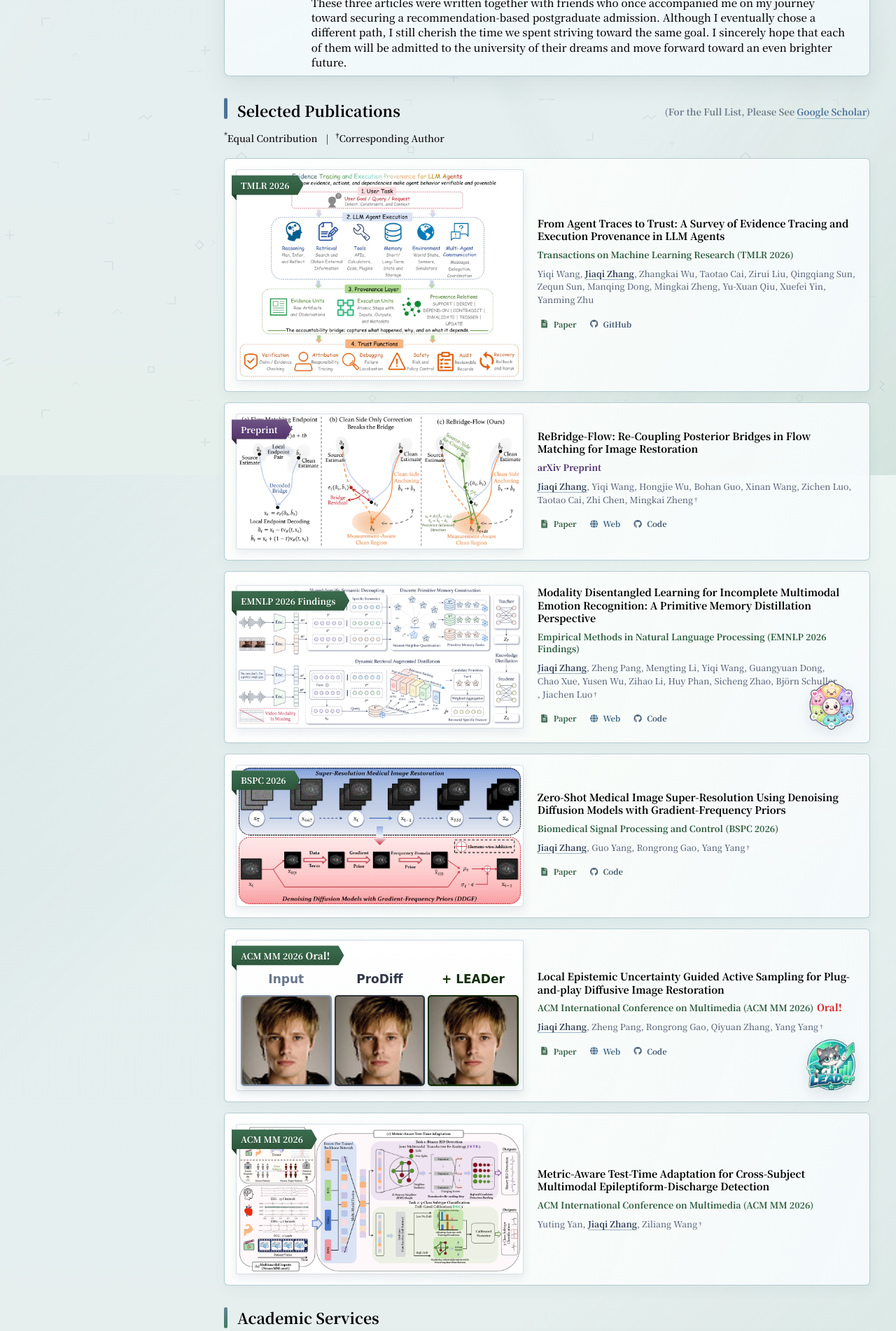
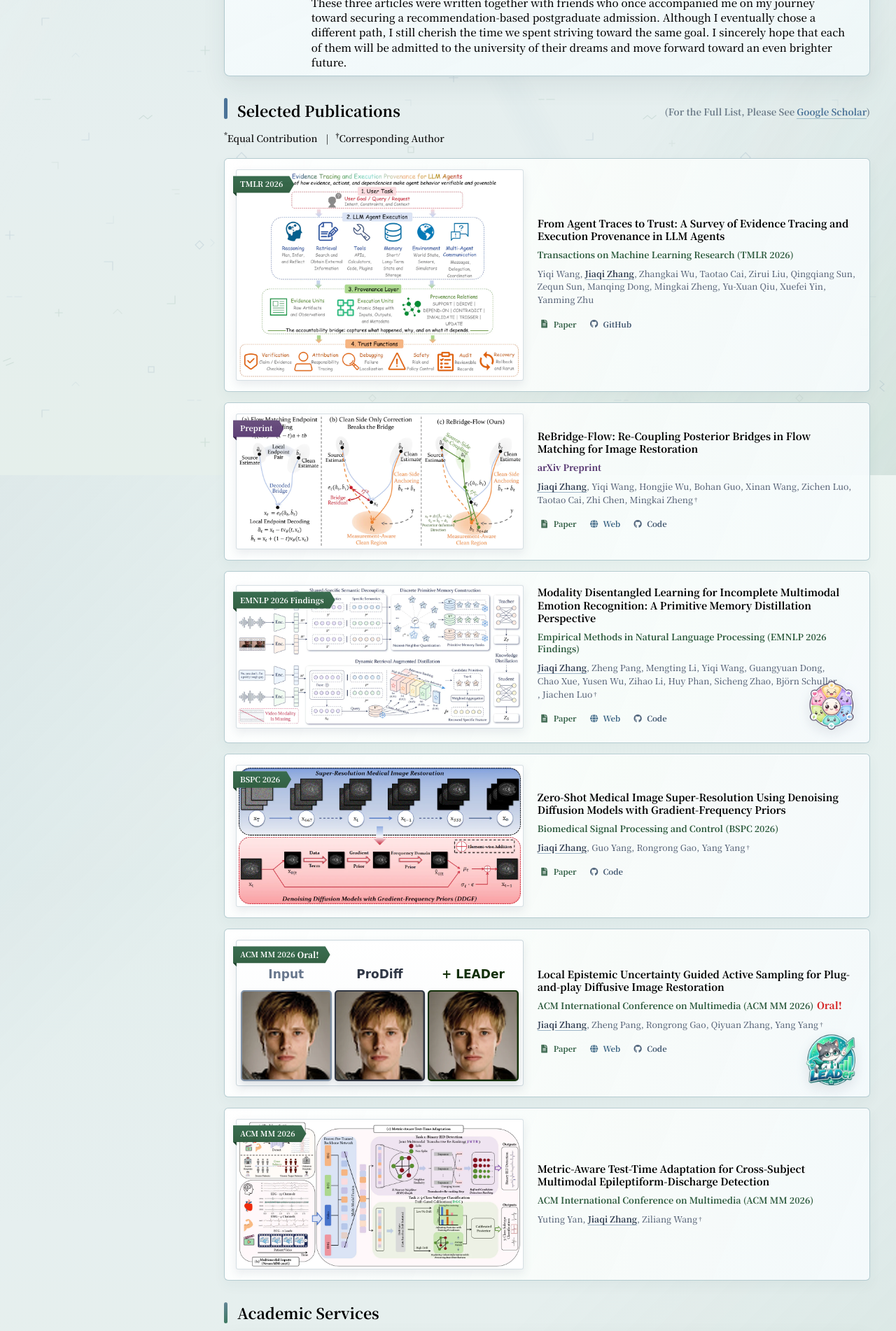
Before and after one commit to JiaqiZhang-Sengoku/JiaqiZhang-Sengoku.github.io, a Jekyll site: the page built from _pages/about.md, in a window 1280 px wide. Shown: the part 852-2754 px from the top of the page at 70% size. Built offline with Jekyll 4.4.1, drawn with Linux system fonts in a browser that asks for light colours; some web fonts are replaced; comment, search, counter and statistics services are not loaded.

Commit message:
20260707

```diff
--- a/assets/css/main.scss
+++ b/assets/css/main.scss
@@ -2487,22 +2487,22 @@
 }
 
 .badge--accepted {
-    --ribbon-wrap: 7px;
-    --ribbon-body-height: 28px;
-    --ribbon-midpoint: 14px;
-    --ribbon-tip: 8px;
-    --ribbon-fold: 8px;
-    top: 7px !important;
+    --ribbon-wrap: 5px;
+    --ribbon-body-height: 24px;
+    --ribbon-midpoint: 12px;
+    --ribbon-tip: 7px;
+    --ribbon-fold: 5px;
+    top: 8px !important;
     right: auto;
     left: calc(-1 * var(--ribbon-wrap)) !important;
     box-sizing: border-box;
     height: calc(var(--ribbon-body-height) + var(--ribbon-fold));
     min-height: calc(var(--ribbon-body-height) + var(--ribbon-fold));
-    padding: 0 calc(var(--ribbon-tip) + 12px) var(--ribbon-fold) 13px !important;
+    padding: 0 calc(var(--ribbon-tip) + 9px) var(--ribbon-fold) 10px !important;
     overflow: hidden;
     border: 0 !important;
     border-radius: 0 !important;
-    background: linear-gradient(180deg, #386b4c 0%, #2e5b3e 55%, #294f37 100%) !important;
+    background: linear-gradient(180deg, #376b4d 0%, #2e5b3e 100%) !important;
     color: #ffffff !important;
     box-shadow: inset 0 1px 0 rgba(255, 255, 255, 0.17) !important;
     backdrop-filter: none;
@@ -2515,15 +2515,15 @@
         var(--ribbon-wrap) 100%,
         0 var(--ribbon-body-height)
     );
-    filter: drop-shadow(0 2px 3px rgba(25, 61, 40, 0.22));
-    font-size: 0.86rem !important;
+    filter: drop-shadow(0 1px 2px rgba(25, 61, 40, 0.20));
+    font-size: 0.76rem !important;
     font-weight: 700;
-    text-shadow: 0 1px 1px rgba(17, 44, 28, 0.18);
+    text-shadow: none;
     opacity: 0.98;
 }
 
 .paper-box--leader-demo .leader-publication-demo__flow {
-    padding-top: 38px;
+    padding-top: 31px;
 }
 
 .badge-oral {
@@ -2553,9 +2553,9 @@
 }
 
 .badge--accepted.badge--preprint {
-    background: linear-gradient(180deg, #6d5284 0%, var(--preprint-purple) 55%, #4b305f 100%) !important;
-    filter: drop-shadow(0 2px 3px rgba(58, 36, 76, 0.24));
-    text-shadow: 0 1px 1px rgba(43, 26, 57, 0.22);
+    background: linear-gradient(180deg, #684e7d 0%, var(--preprint-purple) 100%) !important;
+    filter: drop-shadow(0 1px 2px rgba(58, 36, 76, 0.22));
+    text-shadow: none;
 }
 
 .badge--accepted.badge--preprint::after {
@@ -3733,22 +3733,22 @@
     }
 
     .badge--accepted {
-        --ribbon-wrap: 6px;
-        --ribbon-body-height: 25px;
-        --ribbon-midpoint: 12.5px;
-        --ribbon-tip: 7px;
-        --ribbon-fold: 7px;
-        top: 6px !important;
+        --ribbon-wrap: 5px;
+        --ribbon-body-height: 22px;
+        --ribbon-midpoint: 11px;
+        --ribbon-tip: 6px;
+        --ribbon-fold: 5px;
+        top: 7px !important;
         right: auto;
         left: calc(-1 * var(--ribbon-wrap)) !important;
         height: calc(var(--ribbon-body-height) + var(--ribbon-fold));
         min-height: calc(var(--ribbon-body-height) + var(--ribbon-fold));
-        padding: 0 calc(var(--ribbon-tip) + 10px) var(--ribbon-fold) 11px !important;
-        font-size: 0.78rem !important;
+        padding: 0 calc(var(--ribbon-tip) + 8px) var(--ribbon-fold) 9px !important;
+        font-size: 0.70rem !important;
     }
 
     .paper-box--leader-demo .leader-publication-demo__flow {
-        padding-top: 35px;
+        padding-top: 28px;
     }
 
     .badge--accepted::before {
```
